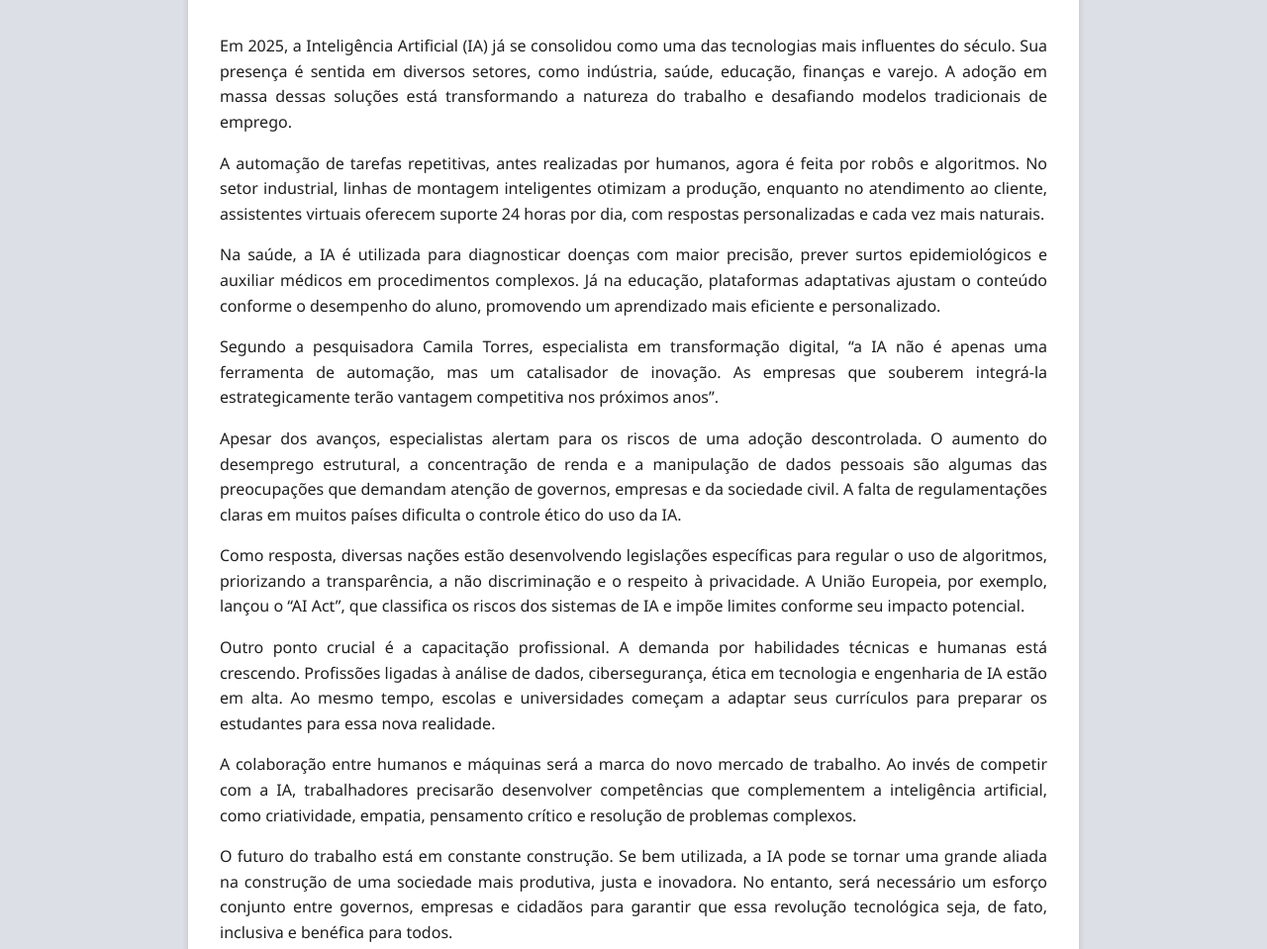
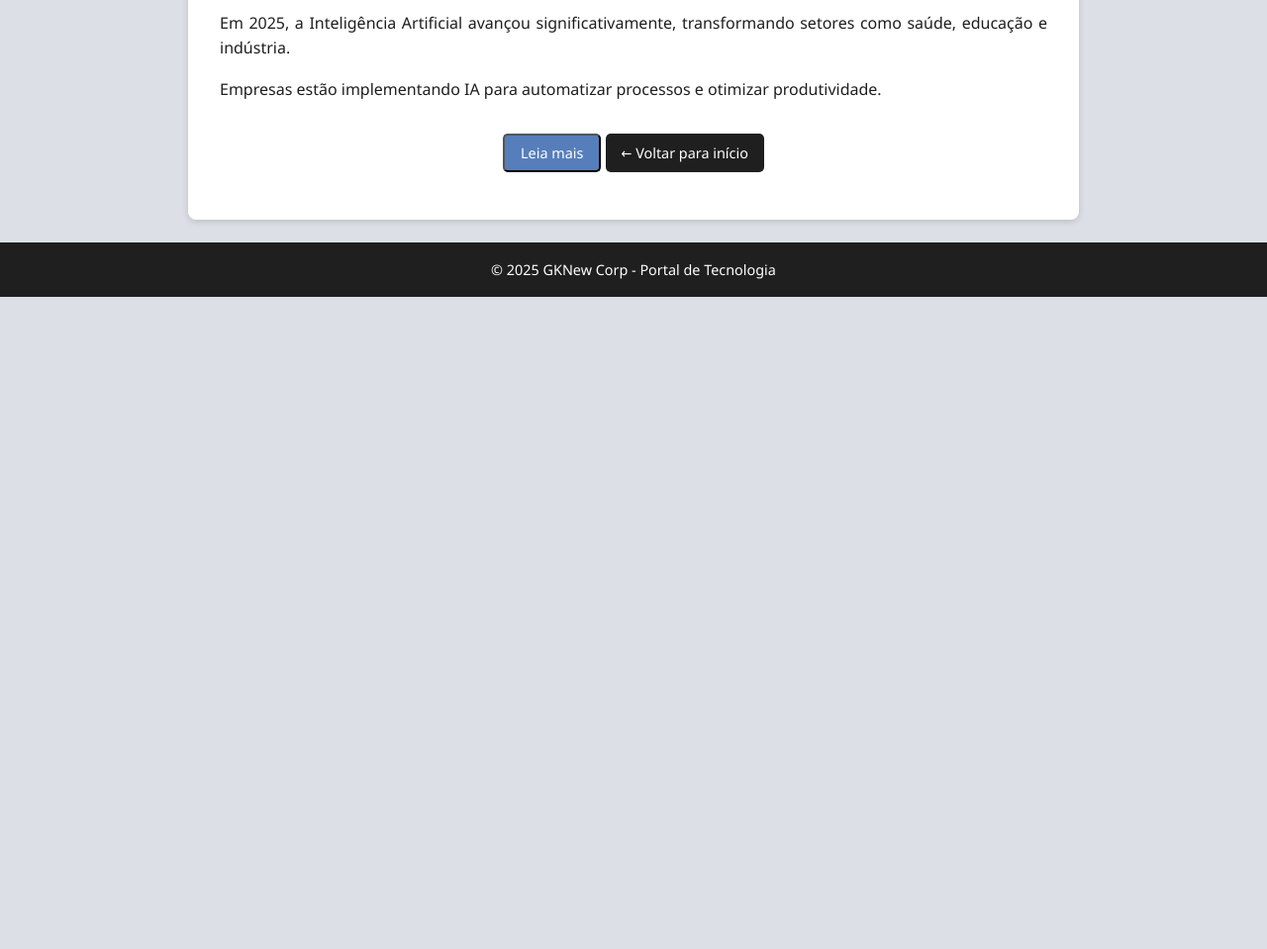
Before and after one commit to Kaik-Angelo/TrabalhoNoticias, a plain HTML site: page noticia1.html in a window 1280 px wide. Shown: the part 500-1459 px from the top of the page at 99% size. After the commit the page ends 800 px from the top, so only its background shows below. Drawn offline with Linux system fonts and the light colour scheme.

Commit message:
noticia1.html

```diff
--- a/noticia1.html
+++ b/noticia1.html
@@ -4,95 +4,47 @@
 <meta charset="UTF-8">
 <meta name="viewport" content="width=device-width, initial-scale=1.0">
 <title>GKNew Corp - Inteligência Artificial</title>
-    <!-- Link para o arquivo CSS que define o estilo do site -->
 <link rel="stylesheet" href="css/style.css">
 </head>
 <body>
-    <!-- Cabeçalho do site, incluindo título e menu de navegação -->
 <header>
-        <h1>GKNew Corp</h1>
+    <h1>GKNew Corp</h1> <!-- título site -->
     <nav>
-            <!-- Link para a página inicial -->
-            <a href="index.html">Início</a>
+        <a href="index.html">Início</a> <!-- link página inicial -->
+
     </nav>
 </header>
 
-    <!-- Seção principal da notícia sobre Inteligência Artificial -->
 <section class="noticia">
-        <h1>Inteligência Artificial redefine o mercado de trabalho em 2025</h1>
-        <!-- Imagem ilustrativa da notícia -->
-        <img src="imagens/ia.jpg" alt="Inteligência Artificial">
+    <h1>Avanços em Inteligência Artificial em 2025</h1> <!-- título notícia -->
+    <img src="img/IMGIA1.png" alt="Inteligência Artificial"> <!-- imagem notícia -->
 
-        <!-- Parágrafo sobre a influência da IA em diferentes setores -->
-        <p>
-            Em 2025, a Inteligência Artificial (IA) já se consolidou como uma das tecnologias mais influentes do século.
-            Sua presença é sentida em diversos setores, como indústria, saúde, educação, finanças e varejo. A adoção em massa
-            dessas soluções está transformando a natureza do trabalho e desafiando modelos tradicionais de emprego.
-        </p>
+    <p>Em 2025, a Inteligência Artificial avançou significativamente, transformando setores como saúde, educação e indústria.</p> <!-- resumo -->
+    <p>Empresas estão implementando IA para automatizar processos e otimizar produtividade.</p> <!-- resumo -->
 
-        <!-- Parágrafo sobre automação de tarefas e assistentes virtuais -->
-        <p>
-            A automação de tarefas repetitivas, antes realizadas por humanos, agora é feita por robôs e algoritmos.
-            No setor industrial, linhas de montagem inteligentes otimizam a produção, enquanto no atendimento ao cliente,
-            assistentes virtuais oferecem suporte 24 horas por dia, com respostas personalizadas e cada vez mais naturais.
-        </p>
+    <div id="maisTexto1" style="display: none;"> <!-- texto extra oculto -->
+        <p>Pesquisadores destacam que os modelos de IA estão mais precisos e seguros, ajudando a reduzir erros humanos.</p>
+        <p>Novos algoritmos permitem aplicações personalizadas para cada setor, tornando a tecnologia acessível e eficiente.</p>
+        <p>A IA também está sendo usada para análise de grandes volumes de dados, acelerando decisões estratégicas.</p>
+        <p>Especialistas alertam sobre a importância da ética na implementação de IA, garantindo privacidade e segurança.</p>
+        <p>O FUTURO DA INTELIGÊNCIA ARTIFICIAL PROMETE REVOLUCIONAR DIFERENTES ÁREAS, INTEGRANDO TECNOLOGIA E INOVAÇÃO.</p>
+    </div>
 
-        <!-- Parágrafo sobre uso da IA na saúde e na educação -->
-        <p>
-            Na saúde, a IA é utilizada para diagnosticar doenças com maior precisão, prever surtos epidemiológicos e auxiliar
-            médicos em procedimentos complexos. Já na educação, plataformas adaptativas ajustam o conteúdo conforme o desempenho
-            do aluno, promovendo um aprendizado mais eficiente e personalizado.
-        </p>
+    <button class="leiamais-btn" onclick="toggleTexto('maisTexto1')">Leia mais</button> <!-- botão mostrar/ocultar -->
 
-        <!-- Parágrafo com citação de especialista sobre inovação e competitividade -->
-        <p>
-            Segundo a pesquisadora Camila Torres, especialista em transformação digital, “a IA não é apenas uma ferramenta de automação,
-            mas um catalisador de inovação. As empresas que souberem integrá-la estrategicamente terão vantagem competitiva nos
-            próximos anos”.
-        </p>
 
-        <!-- Parágrafo sobre riscos da adoção descontrolada da IA -->
-        <p>
-            Apesar dos avanços, especialistas alertam para os riscos de uma adoção descontrolada. O aumento do desemprego estrutural,
-            a concentração de renda e a manipulação de dados pessoais são algumas das preocupações que demandam atenção de governos,
-            empresas e da sociedade civil. A falta de regulamentações claras em muitos países dificulta o controle ético do uso da IA.
-        </p>
 
-        <!-- Parágrafo sobre legislações e regulamentações de IA -->
-        <p>
-            Como resposta, diversas nações estão desenvolvendo legislações específicas para regular o uso de algoritmos, priorizando
-            a transparência, a não discriminação e o respeito à privacidade. A União Europeia, por exemplo, lançou o “AI Act”, que
-            classifica os riscos dos sistemas de IA e impõe limites conforme seu impacto potencial.
-        </p>
 
-        <!-- Parágrafo sobre capacitação profissional e novas habilidades -->
-        <p>
-            Outro ponto crucial é a capacitação profissional. A demanda por habilidades técnicas e humanas está crescendo.
-            Profissões ligadas à análise de dados, cibersegurança, ética em tecnologia e engenharia de IA estão em alta.
-            Ao mesmo tempo, escolas e universidades começam a adaptar seus currículos para preparar os estudantes para essa nova realidade.
-        </p>
+    <a href="index.html">← Voltar para início</a> <!-- voltar index -->
 
-        <!-- Parágrafo sobre colaboração entre humanos e máquinas -->
-        <p>
-            A colaboração entre humanos e máquinas será a marca do novo mercado de trabalho. Ao invés de competir com a IA,
-            trabalhadores precisarão desenvolver competências que complementem a inteligência artificial, como criatividade,
-            empatia, pensamento crítico e resolução de problemas complexos.
-        </p>
-
-        <!-- Parágrafo sobre o futuro do trabalho e uso responsável da IA -->
-        <p>
-            O futuro do trabalho está em constante construção. Se bem utilizada, a IA pode se tornar uma grande aliada na
-            construção de uma sociedade mais produtiva, justa e inovadora. No entanto, será necessário um esforço conjunto entre
-            governos, empresas e cidadãos para garantir que essa revolução tecnológica seja, de fato, inclusiva e benéfica para todos.
-        </p>
-
-        <!-- Link de retorno para a página inicial -->
-        <a href="index.html">← Voltar para início</a>
 </section>
 
-    <!-- Rodapé do site -->
+
 <footer>
-        <p>&copy; 2025 GKNew Corp - Portal de Tecnologia</p>
+    <p>&copy; 2025 GKNew Corp - Portal de Tecnologia</p> <!-- rodapé -->
 </footer>
+
+
+
+<script src="js/script.js"></script> <!-- JS externo -->
 </body>
-</html>
```
Lines whose indentation alone changed are shown as unchanged.
